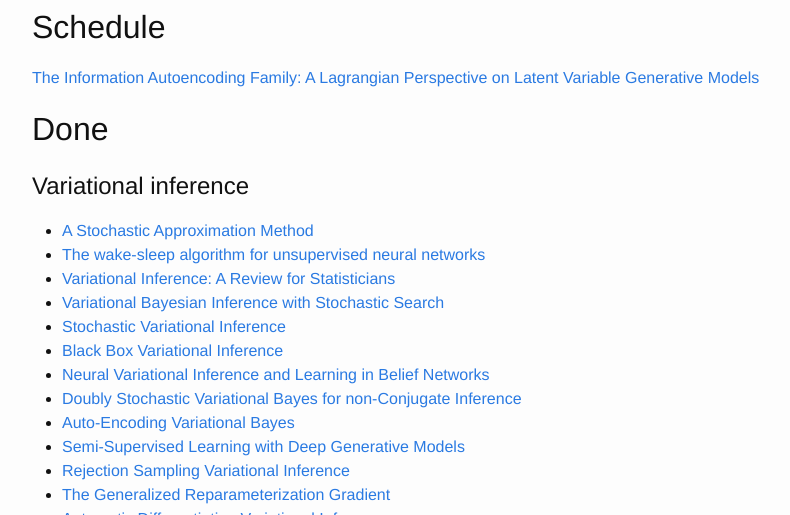
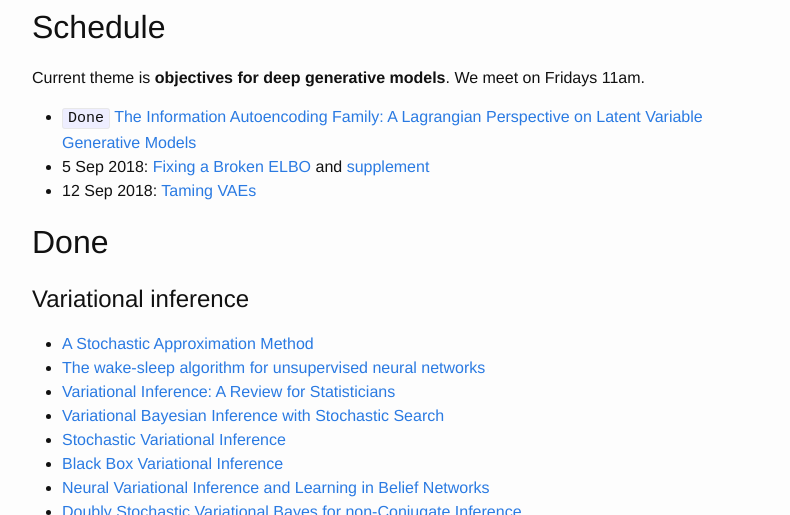
Before and after one commit to wilkeraziz/oldsite, a Jekyll site: the page built from pages/inference.markdown, in a window 1280 px wide and 900 px high, cut to the strip 385-900 px from the top of the window. Shown: the whole strip, without its empty margins (238-1028 px from the left). Built offline with Jekyll 4.4.1, drawn with Linux system fonts in a browser that asks for light colours.

Commit message:
Inference reading

```diff
--- a/pages/inference.markdown
+++ b/pages/inference.markdown
@@ -12,7 +12,12 @@ This group is interested in techniques for approximate inference in complex prob
 
 # Schedule
 
-[The Information Autoencoding Family: A Lagrangian Perspective on Latent Variable Generative Models](https://arxiv.org/pdf/1806.06514.pdf)
+
+Current theme is **objectives for deep generative models**. We meet on Fridays 11am.
+
+* `Done` [The Information Autoencoding Family: A Lagrangian Perspective on Latent Variable Generative Models](https://arxiv.org/pdf/1806.06514.pdf)
+* 5 Sep 2018: [Fixing a Broken ELBO](http://proceedings.mlr.press/v80/alemi18a/alemi18a.pdf) and [supplement](http://proceedings.mlr.press/v80/alemi18a/alemi18a-supp.pdf)
+* 12 Sep 2018: [Taming VAEs](https://arxiv.org/pdf/1810.00597.pdf)
 
 <!-- We are currently discussing chapters of [Bayesian Theory](//onlinelibrary.wiley.com/doi/book/10.1002/9780470316870) on Fridays from 3-4pm. -->
 
```
